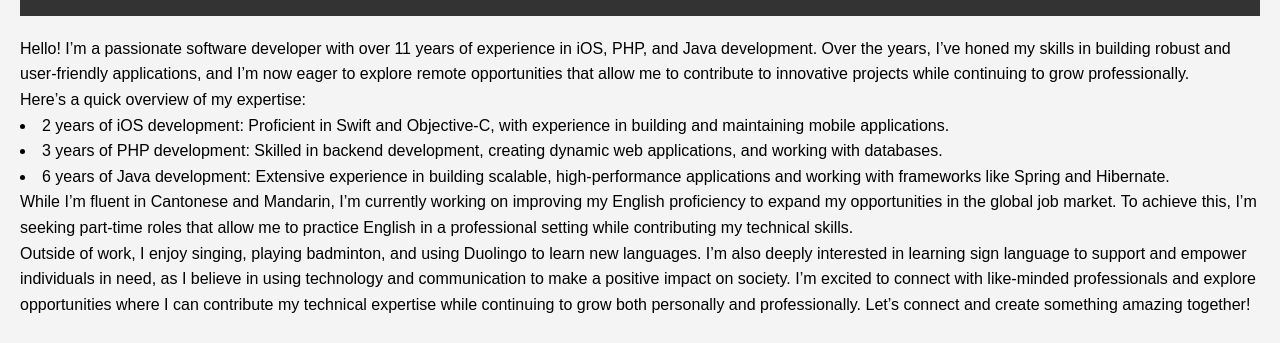
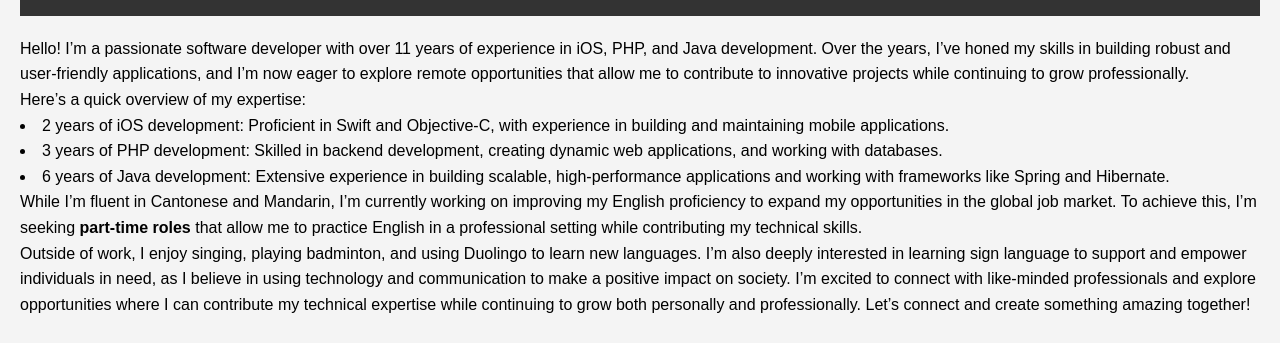
Before and after one commit to BOOLRon/portfolio, a plain HTML site: page about.html in a window 1280 px wide. Shown: the part 101-444 px from the top of the page. Drawn offline with Linux system fonts and the light colour scheme.

Commit message:
highlighting the main point

```diff
--- a/about.html
+++ b/about.html
@@ -38,7 +38,7 @@
                 and working with frameworks like Spring and Hibernate.</li>
 
             <p>While I’m fluent in Cantonese and Mandarin, I’m currently working on improving my English proficiency to
-                expand my opportunities in the global job market. To achieve this, I’m seeking part-time roles that
+                expand my opportunities in the global job market. To achieve this, I’m seeking <strong>part-time roles</strong> that
                 allow me to practice English in a professional setting while contributing my technical skills.</p>
 
             Outside of work, I enjoy singing, playing badminton, and using Duolingo to learn new languages. I’m also
```
